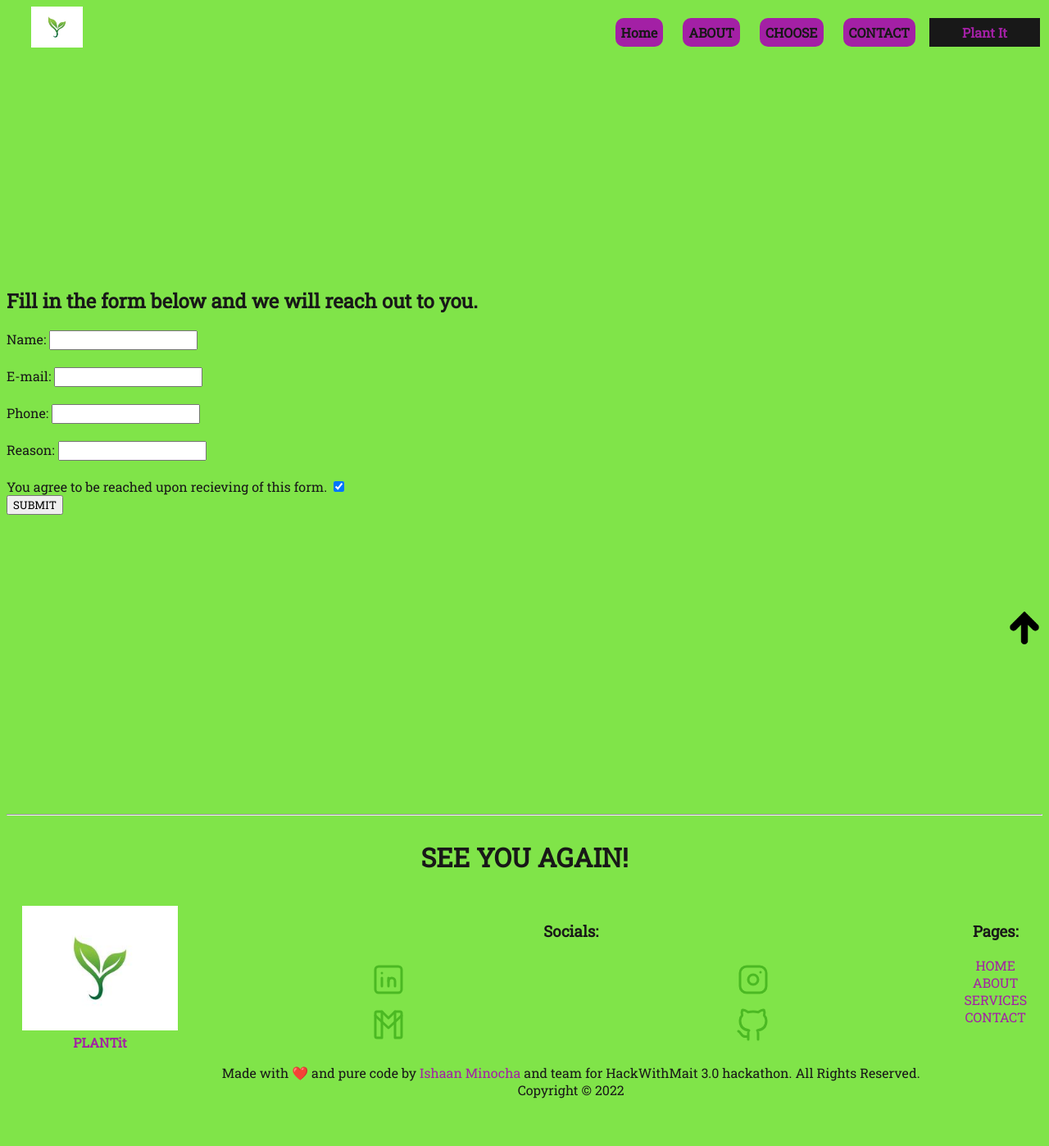
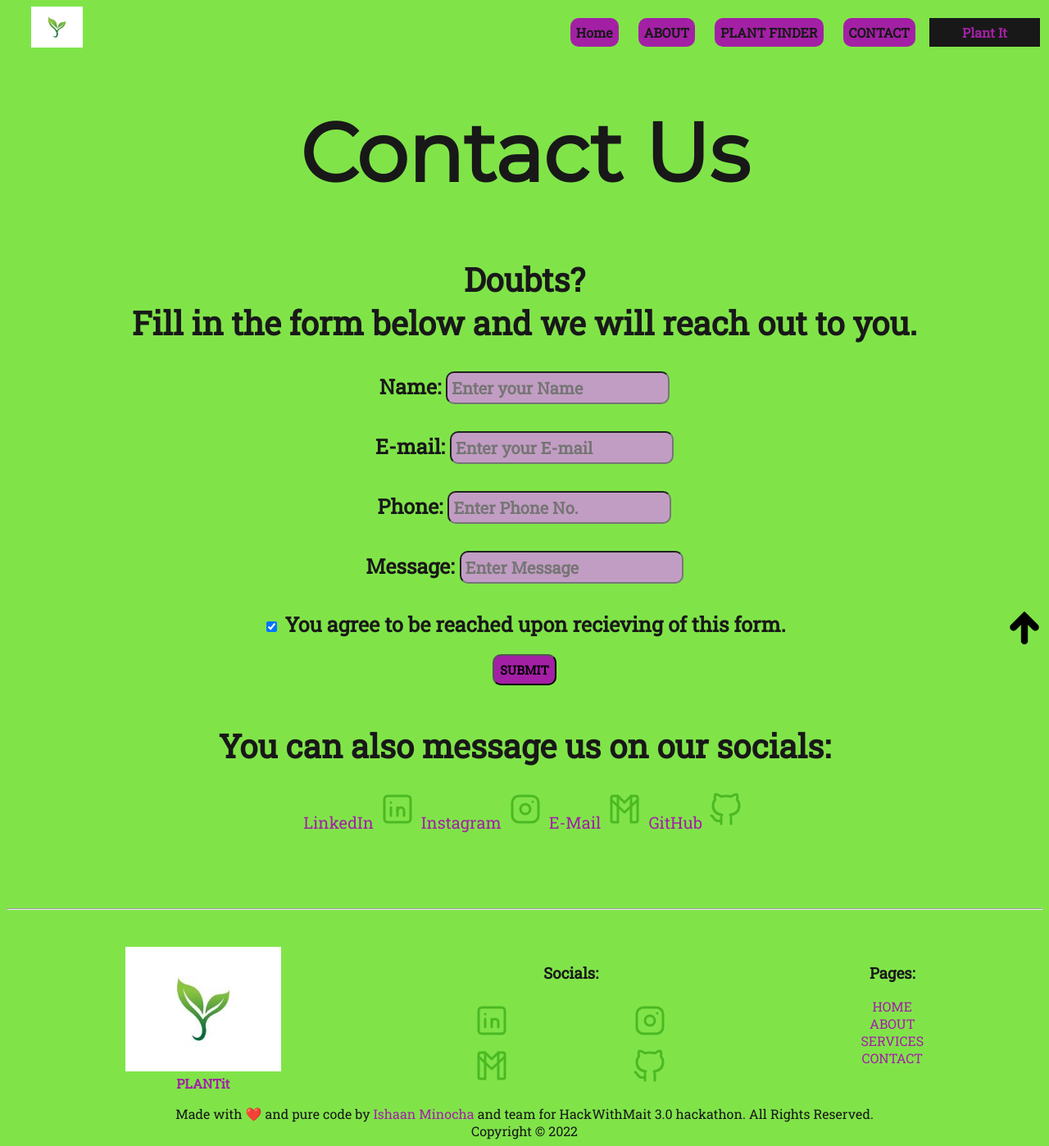
Before and after one commit to Tech-Analogy-MAIT/PLANTit, a Django app: page /contact/ in a window 1280 px wide. Shown: the whole page at 82% size. Before the commit the page ends 1340 px from the top, so only its background shows below. Run offline with Django 4.2, Linux system fonts and the light colour scheme.

Commit message:
Commit on 20th Dec 10 pm

```diff
--- a/PlantItFinal/templates/contact.html
+++ b/PlantItFinal/templates/contact.html
@@ -31,7 +31,7 @@
         <header>
             <div>
                 <a href="/index">
-                    {% load static %} <img id="logo" src="{% static "/media/logo.jpg" %}" alt="PLANTit">
+                    {% load static %} <img id="logo" src="{% static " /media/logo.jpg" %}" alt="PLANTit">
                 </a>
             </div>
             <br>
@@ -39,7 +39,7 @@
 
                 <a class="navButton" href="/index">Home</a>
                 <a class="navButton" href="/about">ABOUT</a>
-                <a class="navButton" href="/about">CHOOSE</a>
+                <a class="navButton" href="/plantfinder">PLANT FINDER</a>
                 <a class="navButton" href="/contact">CONTACT</a>
                 <a id="navPlantitButton" href="backend.php">Plant It</a>
 
@@ -50,48 +50,118 @@
 
 
     </div>
-
-    <br><br><br><br><br><br><br><br><br><br><br><br><br>
-
-    <div>
-        <h2>Fill in the form below and we will reach out to you.</h2>
-        <form action="contact.php">
+    <h1 class="heading centred" style="font-size: 100px;">Contact Us</h1>
+    <div id="contactForm" class="centred" style="font-weight: bold;font-size: 25px;">
+        <h2 style="font-size: 40px;">Doubts? <br>
+            Fill in the form below and we will reach out to you.</h2>
+            <form method= "post" action="/contact/">
+                {% csrf_token %}
             <div>
-                Name: <input type="text" name="" id="">
+                Name: <input type="text" name="name" id=""
+                    style="background-color:#c29dc3;font-weight: bold;font-size: 20px;border-radius: 10px;padding: 5px;"
+                    placeholder="Enter your Name">
             </div>
             <br>
             <div>
-                E-mail: <input type="email" name="" id="">
+                E-mail: <input type="email" name="email" id=""
+                    style="background-color:#c29dc3;font-weight: bold;font-size: 20px;border-radius: 10px;padding: 5px;"
+                    placeholder="Enter your E-mail">
             </div>
             <br>
             <div>
-                Phone: <input type="number" name="" id="">
+                Phone: <input type="number" name="phone" id=""
+                    style="background-color:#c29dc3;font-weight: bold;font-size: 20px;border-radius: 10px;padding: 5px;"
+                    placeholder="Enter Phone No.">
             </div>
             <br>
             <div>
-                Reason: <input type="text" name="" id="">
+                Message: <input type="text" name="message" id=""
+                    style="background-color:#c29dc3;font-weight: bold;font-size: 20px;border-radius: 10px;padding: 5px;"
+                    placeholder="Enter Message">
             </div>
             <br>
             <div>
+                <input type="checkbox" name="" id="contactcheckbox" checked>
                 <label for="contactcheckbox">You agree to be reached upon recieving of this form.</label>
-                <input type="checkbox" name="" id="contactcheckbox" checked>
                 <br>
-                <input type="submit" value="SUBMIT">
+                <input class="btn" type="submit" value="SUBMIT"
+                    style="background-color: #a320a5;color: black;font-size:15px;font-weight: bold;border-radius: 10px;padding: 7px;margin: 20px;">
             </div>
         </form>
     </div>
+    <div class="centred" style="font-size: 20px;">
+        <h1 style="font-size: 40px;">You can also message us on our socials:
+        </h1>
+        <div >
+            <a href="https://www.linkedin.com/in/ishaan-minocha-785779250/" target="_blank">LinkedIn
+                <div id="linkedin">
+                    <svg xmlns="http://www.w3.org/2000/svg" class="icon icon-tabler icon-tabler-brand-linkedin"
+                        width="48" height="48" viewBox="0 0 24 24" stroke-width="1.5" stroke="#4bb923" fill="none"
+                        stroke-linecap="round" stroke-linejoin="round">
+                        <path stroke="none" d="M0 0h24v24H0z" fill="none" />
+                        <rect x="4" y="4" width="16" height="16" rx="2" />
+                        <line x1="8" y1="11" x2="8" y2="16" />
+                        <line x1="8" y1="8" x2="8" y2="8.01" />
+                        <line x1="12" y1="16" x2="12" y2="11" />
+                        <path d="M16 16v-3a2 2 0 0 0 -4 0" />
+                    </svg>
+                </div>
+            </a>
 
 
-    <br><br><br><br><br><br><br><br><br><br><br><br><br><br><br><br><br>
 
+            <a href="https://www.instagram.com/ishaantrovert/" target="_blank">Instagram
+                <div id="instagram">
+                    <svg xmlns="http://www.w3.org/2000/svg" class="icon icon-tabler icon-tabler-brand-instagram"
+                        width="48" height="48" viewBox="0 0 24 24" stroke-width="1.5" stroke="#4bb923" fill="none"
+                        stroke-linecap="round" stroke-linejoin="round">
+                        <path stroke="none" d="M0 0h24v24H0z" fill="none" />
+                        <rect x="4" y="4" width="16" height="16" rx="4" />
+                        <circle cx="12" cy="12" r="3" />
+                        <line x1="16.5" y1="7.5" x2="16.5" y2="7.501" />
+                    </svg>
+                </div>
+            </a>
+
+
+
+            <a href="mailto:minochaishaan2003@gmail.com" target="_blank">E-Mail
+                <div id="gmail">
+                    <svg xmlns="http://www.w3.org/2000/svg" class="icon icon-tabler icon-tabler-brand-gmail" width="48"
+                        height="48" viewBox="0 0 24 24" stroke-width="1.5" stroke="#4bb923" fill="none"
+                        stroke-linecap="round" stroke-linejoin="round">
+                        <path stroke="none" d="M0 0h24v24H0z" fill="none" />
+                        <path d="M16 20h3a1 1 0 0 0 1 -1v-14a1 1 0 0 0 -1 -1h-3v16z" />
+                        <path d="M5 20h3v-16h-3a1 1 0 0 0 -1 1v14a1 1 0 0 0 1 1z" />
+                        <path d="M16 4l-4 4l-4 -4" />
+                        <path d="M4 6.5l8 7.5l8 -7.5" />
+                    </svg>
+                </div>
+            </a>
+
+
+
+            <a href="https://github.com/IshaanMinocha" target="_blank">GitHub
+                <div id="github">
+                    <svg xmlns="http://www.w3.org/2000/svg" class="icon icon-tabler icon-tabler-brand-github" width="48"
+                        height="48" viewBox="0 0 24 24" stroke-width="1.5" stroke="#4bb923" fill="none"
+                        stroke-linecap="round" stroke-linejoin="round">
+                        <path stroke="none" d="M0 0h24v24H0z" fill="none" />
+                        <path
+                            d="M9 19c-4.3 1.4 -4.3 -2.5 -6 -3m12 5v-3.5c0 -1 .1 -1.4 -.5 -2c2.8 -.3 5.5 -1.4 5.5 -6a4.6 4.6 0 0 0 -1.3 -3.2a4.2 4.2 0 0 0 -.1 -3.2s-1.1 -.3 -3.5 1.3a12.3 12.3 0 0 0 -6.2 0c-2.4 -1.6 -3.5 -1.3 -3.5 -1.3a4.2 4.2 0 0 0 -.1 3.2a4.6 4.6 0 0 0 -1.3 3.2c0 4.6 2.7 5.7 5.5 6c-.6 .6 -.6 1.2 -.5 2v3.5" />
+                    </svg>
+                </div>
+            </a>
+        </div>
+
+    </div>
+    <br><br><br><br>
 
     <hr>
 
     <footer id="footerMenu" class="centred">
 
-        <div id="footerAbove">
-            <h1 class="centred">SEE YOU AGAIN!</h1>
-        </div>
+
 
         <div id="footerRight">
             <h3>Pages:</h3>
@@ -103,9 +173,9 @@
 
         <div id="footerLeft">
 
-            <a href="index">
+            <a href="/index">
                 <div>
-                    {% load static %} <img id="logoDown" src="{% static "/media/logo.jpg" %}" alt="PLANTit">
+                    {% load static %} <img id="logoDown" src="{% static " /media/logo.jpg" %}" alt="PLANTit">
                 </div>
                 <div>
                     <strong>PLANTit</strong>
@@ -182,14 +252,15 @@
 
         <br>
 
-        <div>
+        <div id="footerBottom">
             Made with ❤️ and pure code by <a href="https://github.com/IshaanMinocha"> Ishaan Minocha</a> and team for
             HackWithMait 3.0 hackathon. All Rights Reserved. <br>
             Copyright &copy; 2022
         </div>
 
         <div id="goToTop">
-            <a href="/index">{% load static %}<img src="{% static "/media/uparrow.png" %}" alt="TOP" style="width:40px;"></a>
+            <a href="/index">{% load static %}<img src="{% static " /media/uparrow.png" %}" alt="TOP"
+                    style="width:40px;"></a>
         </div>
 
 
```
Also changed, not shown: PlantItFinal/templates/index.html (+15 -0 lines).
